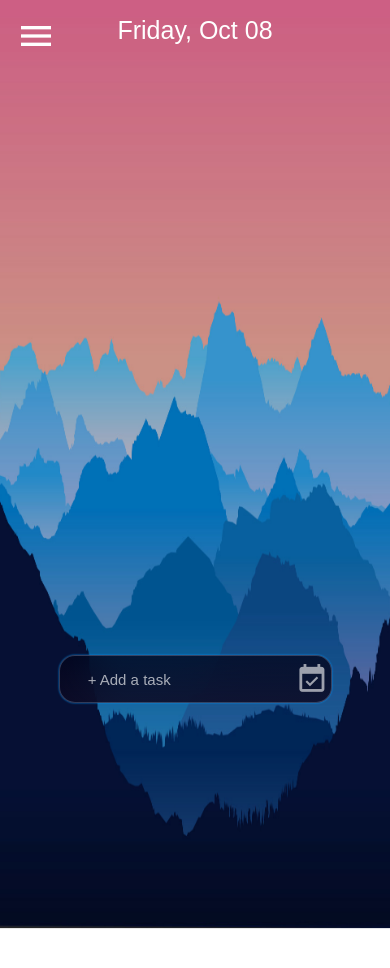
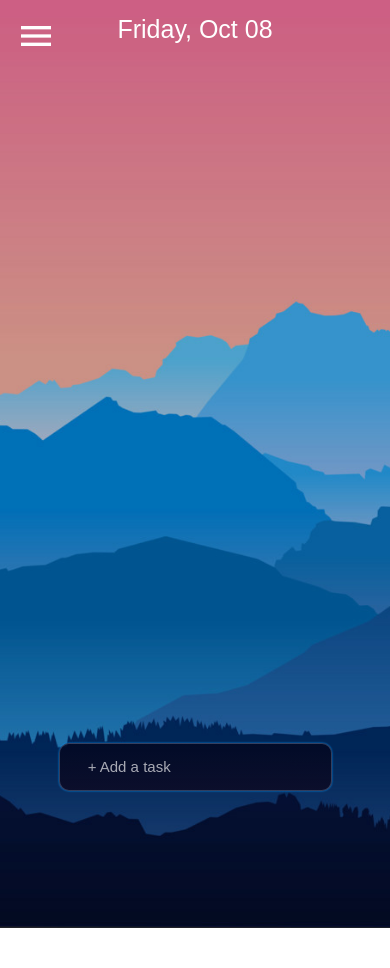
Before and after one commit to aseeralfaisal/schedules_web, a React (Create React App) app: page / in a window 390 px wide. Shown: the top 968 px of the page. Before the commit the page ends 844 px from the top, so only its background shows below. Built offline with nearby package versions, Linux system fonts and the light colour scheme; a web font is replaced by a local one.

Commit message:
responsive fix1

```diff
--- a/src/components/List.js
+++ b/src/components/List.js
@@ -88,14 +88,14 @@ const List = ({ type }) => {
             <Calendar onChange={setDateVal} value={dateVal} onClickDay={(day) => console.log(day)} />
           </div>
         )}
-        {/* <div style={{ opacity: windowWidth > 900 ? 1 : 0 }}>
+        <div style={{ opacity: windowWidth > 1026 ? 1 : 0 }}>
           <Sidebar />
         </div>
         <div style={{ opacity: openSidebar ? 1 : 0 }}>
           <Sidebar />
-        </div> */}
+        </div>
         <div className='bg-img'>
-          <img src={currentTheme} alt='' style={{ width: '100%', height: '110vh', position: 'fixed' }} />
+          <img src={currentTheme} alt='' style={{ width: '100vw', objectFit: 'cover', height: '110vh', position: 'absolute', top: 0, left: 0 }} />
         </div>
         <div className='elem-type'>
           <span className='material-icons' onClick={() => setOpenSidebar(!openSidebar)}>
@@ -122,7 +122,7 @@ const List = ({ type }) => {
                     }}>
                     <span className='material-icons'></span>
                     <div className='todo-list'>
-                      <h4 style={{ textTransform: 'capitalize' }}>{todo.todo}</h4>
+                      <h4 style={{ textTransform: 'capitalize', marginLeft: 14 }}>{todo.todo}</h4>
                       <div className='calendar-icon'>
                         <span
                           className='material-icons'
@@ -138,7 +138,7 @@ const List = ({ type }) => {
                       <label
                         style={{
                           fontSize: 12,
-                          marginLeft: 60,
+                          marginLeft: 70,
                           color:
                             todo.date.month < date.getMonth() ||
                             todo.date.dt < date.getDate() ||
@@ -186,13 +186,14 @@ const List = ({ type }) => {
                         <h4
                           style={{
                             textTransform: 'capitalize',
+                            marginLeft: 14
                           }}>
                           {todo.todo}
                         </h4>
                         <div className='calendar-icon'>
                           <span className='material-icons'></span>
                         </div>
-                        <label style={{ fontSize: 12, marginLeft: 60 }}>
+                        <label style={{ fontSize: 12, marginLeft: 70 }}>
                           {dayNames[todo.date.day].slice(0, 3)}, {monthNames[todo.date.month].slice(0, 3)}{' '}
                           {todo.date.dt}, {todo.date.year}
                         </label>
@@ -221,12 +222,13 @@ const List = ({ type }) => {
 
         {type !== 'completed' ? (
           <form className='textbox' onSubmit={(e) => onSubmit(e)}>
-            <span
+
+            {/* <span
               data='calendar-icon'
               className='material-icons'
               onClick={() => (!showCalendar ? setShowCalendar(true) : setShowCalendar(false))}>
               event_available
-            </span>
+            </span> */}
 
             <input
               className='todo-input'
@@ -235,16 +237,16 @@ const List = ({ type }) => {
               value={todo}
               onChange={(e) => setTodo(e.target.value)}
               ref={todoInputRef}
-            />
+              />
           </form>
         ) : (
           <form className='textbox' onSubmit={(e) => onSubmit(e)}>
-            <span
+            {/* <span
               data='calendar-icon'
               className='material-icons'
               onClick={() => (!showCalendar ? setShowCalendar(true) : setShowCalendar(false))}>
               event_available
-            </span>
+            </span> */}
 
             <input
               className='todo-input'
--- a/src/less/sidebar.less
+++ b/src/less/sidebar.less
@@ -33,6 +33,7 @@
       background-color: @backdrop;
       border-radius: 11.2px;
       text-indent: 1.6px;
+      width: 205px;
       border-style: solid;
       border-color: rgba(179, 210, 255, 0.3);
       // border-width: 0px 0 1px 0;
@@ -78,7 +79,7 @@
     display: flex;
     align-items: center;
     padding: 16px 26.56px;
-    width: 79.5%;
+    width: 247px;
     &:hover {
       background-color: @hover;
     }
--- a/src/less/styles.less
+++ b/src/less/styles.less
@@ -13,27 +13,24 @@
     position: absolute;
     margin: 1rem;
     z-index: 2;
-    @media (min-width: 900px){
+    @media (min-width: 1026px) {
       opacity: 0;
     }
   }
   &-img {
     background-color: black;
-    width: 100%;
+    width: 100vw;
     z-index: 0;
   }
   .date-view {
     position: absolute;
-    left: 30.7%;
-    transform: translate(-50%, 0);
-    @media (max-width: 1340px) {
-      left: 60%;
-      transform: translate(-50%, 0);
-    }
-    margin: 1rem 0;
-    @media (max-width: 900px) {
-      left: 50%;
-      transform: translate(-50%, 0);
+    top: 1.8vh;
+    left: 0;
+    width: 100%;
+    display: flex;
+    justify-content: center;
+    @media (min-width: 1025px){
+      left: 7vw;
     }
     h1 {
       font-weight: 400;
@@ -81,7 +78,7 @@
   &-middle {
     .flex-center-column;
     background: @backdrop;
-    border-radius: 2rem;
+    border-radius: 10px;
     padding: 2rem;
     backdrop-filter: blur(20px);
     img {
@@ -98,30 +95,39 @@
   font-size: @lg-font;
 }
 .textbox {
-  .flex-center();
+  display: flex;
   position: absolute;
   width: 100vw;
-  margin: 70vh 0;
+  top: 88%;
+  // left: 0;
+  justify-content: center;
   .material-icons {
-    position: relative;
+    position: absolute;
+    margin-left: 90vw;
     cursor: pointer;
     font-size: calc(@lg-font / 1.2);
     opacity: 0.6;
-    margin-left: 60%;
     z-index: 2;
     &:hover {
       opacity: 1;
     }
   }
   .todo-input {
-    position: absolute;
+    margin-left: 20vw;
+    width: 70vw;
+    height: 70px;
+    @media (max-width: 1026px) {
+      margin-left: 0;
+    }
+    @media (min-width: 1340px) {
+      margin-left: 15vw;
+    }
     outline: none;
     z-index: 1;
-    width: 70vw;
     text-align: left;
     text-indent: 1.5rem;
     height: 3rem;
-    border-radius: 1rem;
+    border-radius: 10px;
     background: @backdrop;
     border: 1.5px solid rgba(179, 210, 255, 0.25);
     backdrop-filter: blur(20px);
@@ -139,14 +145,21 @@
 }
 .todo-list-parent {
   position: relative;
-  width: 71%;
-  margin-left: 22rem;
-  margin-top: 4.5rem;
-  margin-bottom: 8%;
+  display: flex;
+  flex-direction: column;
+  align-items: center;
+  margin-left: 20vw;
+  margin-top: 10vh;
+  @media (max-width: 1026px) {
+    margin-left: 0;
+  }
+  @media (min-width: 1340px) {
+    margin-left: 15vw;
+  }
   .material-icons {
     position: absolute;
     z-index: 1;
-    margin: 0.6rem 1.2rem;
+    margin: 1.2rem 2rem;
     font-size: 2rem;
     opacity: 0.9;
     cursor: pointer;
@@ -158,11 +171,14 @@
 
 .todo-list {
   color: white;
-  margin: 0.2rem 0.7rem;
+  // border: 1.5px solid rgba(179, 210, 255, 0.25);
+  margin: 0.15rem 0.7rem;
   padding: 0.6rem 0.85em;
   background: @backdrop;
+  width: 70vw;
+  height: 70px;
   backdrop-filter: blur(10px);
-  border-radius: 1em;
+  border-radius: 10px;
   text-indent: 2.25rem;
   &:hover {
     background: @grad-frost-light;
@@ -189,8 +205,8 @@
   .calendar-icon {
     .material-icons {
       font-size: 20px;
-      margin-left: -2.3rem;
-      top: 1.7rem;
+      margin-left: -25px;
+      margin-top: 3px;
       &::before {
         content: 'today';
       }
--- a/src/styles/sidebar.css
+++ b/src/styles/sidebar.css
@@ -21,6 +21,7 @@
 * {
   margin: 0;
   padding: 0;
+  box-sizing: border-box;
   font-family: 'Poppins', sans-serif;
   scroll-behavior: smooth;
   font-weight: 500;
@@ -61,6 +62,7 @@
   background-color: linear-gradient(#02041bc9, #0d0b25e1);
   border-radius: 11.2px;
   text-indent: 1.6px;
+  width: 205px;
   border-style: solid;
   border-color: rgba(179, 210, 255, 0.3);
   border-width: 1.2px;
@@ -103,7 +105,7 @@
   display: flex;
   align-items: center;
   padding: 16px 26.56px;
-  width: 79.5%;
+  width: 247px;
 }
 .primary li:hover {
   background-color: rgba(0, 0, 0, 0.15);
--- a/src/styles/styles.css
+++ b/src/styles/styles.css
@@ -41,32 +41,27 @@
   margin: 1rem;
   z-index: 2;
 }
-@media (min-width: 900px) {
+@media (min-width: 1026px) {
   .bg .elem-type {
     opacity: 0;
   }
 }
 .bg-img {
   background-color: black;
-  width: 100%;
+  width: 100vw;
   z-index: 0;
 }
 .bg .date-view {
   position: absolute;
-  left: 30.7%;
-  transform: translate(-50%, 0);
-  margin: 1rem 0;
+  top: 1.8vh;
+  left: 0;
+  width: 100%;
+  display: flex;
+  justify-content: center;
 }
-@media (max-width: 1340px) {
+@media (min-width: 1025px) {
   .bg .date-view {
-    left: 60%;
-    transform: translate(-50%, 0);
-  }
-}
-@media (max-width: 900px) {
-  .bg .date-view {
-    left: 50%;
-    transform: translate(-50%, 0);
+    left: 7vw;
   }
 }
 .bg .date-view h1 {
@@ -132,7 +127,7 @@
   flex-direction: column;
   align-items: center;
   background: linear-gradient(#02041bc9, #0d0b25e1);
-  border-radius: 2rem;
+  border-radius: 10px;
   padding: 2rem;
   backdrop-filter: blur(20px);
 }
@@ -149,37 +144,47 @@
 }
 .textbox {
   display: flex;
-  justify-content: center;
-  align-items: center;
   position: absolute;
   width: 100vw;
-  margin: 70vh 0;
+  top: 88%;
+  justify-content: center;
 }
 .textbox .material-icons {
-  position: relative;
+  position: absolute;
+  margin-left: 90vw;
   cursor: pointer;
   font-size: calc(40px / 1.2);
   opacity: 0.6;
-  margin-left: 60%;
   z-index: 2;
 }
 .textbox .material-icons:hover {
   opacity: 1;
 }
 .textbox .todo-input {
-  position: absolute;
+  margin-left: 20vw;
+  width: 70vw;
+  height: 70px;
   outline: none;
   z-index: 1;
-  width: 70vw;
   text-align: left;
   text-indent: 1.5rem;
   height: 3rem;
-  border-radius: 1rem;
+  border-radius: 10px;
   background: linear-gradient(#02041bc9, #0d0b25e1);
   border: 1.5px solid rgba(179, 210, 255, 0.25);
   backdrop-filter: blur(20px);
   font-size: 15px;
   color: white;
+}
+@media (max-width: 1026px) {
+  .textbox .todo-input {
+    margin-left: 0;
+  }
+}
+@media (min-width: 1340px) {
+  .textbox .todo-input {
+    margin-left: 15vw;
+  }
 }
 .textbox .todo-input::-webkit-input-placeholder,
 .textbox .todo-input::placeholder {
@@ -191,15 +196,26 @@
 }
 .todo-list-parent {
   position: relative;
-  width: 71%;
-  margin-left: 22rem;
-  margin-top: 4.5rem;
-  margin-bottom: 8%;
+  display: flex;
+  flex-direction: column;
+  align-items: center;
+  margin-left: 20vw;
+  margin-top: 10vh;
+}
+@media (max-width: 1026px) {
+  .todo-list-parent {
+    margin-left: 0;
+  }
+}
+@media (min-width: 1340px) {
+  .todo-list-parent {
+    margin-left: 15vw;
+  }
 }
 .todo-list-parent .material-icons {
   position: absolute;
   z-index: 1;
-  margin: 0.6rem 1.2rem;
+  margin: 1.2rem 2rem;
   font-size: 2rem;
   opacity: 0.9;
   cursor: pointer;
@@ -209,11 +225,13 @@
 }
 .todo-list {
   color: white;
-  margin: 0.2rem 0.7rem;
+  margin: 0.15rem 0.7rem;
   padding: 0.6rem 0.85em;
   background: linear-gradient(#02041bc9, #0d0b25e1);
+  width: 70vw;
+  height: 70px;
   backdrop-filter: blur(10px);
-  border-radius: 1em;
+  border-radius: 10px;
   text-indent: 2.25rem;
 }
 .todo-list:hover {
@@ -230,8 +248,8 @@
 }
 .todo-list-child .calendar-icon .material-icons {
   font-size: 20px;
-  margin-left: -2.3rem;
-  top: 1.7rem;
+  margin-left: -25px;
+  margin-top: 3px;
 }
 .todo-list-child .calendar-icon .material-icons::before {
   content: 'today';
```
